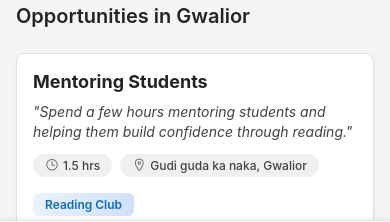
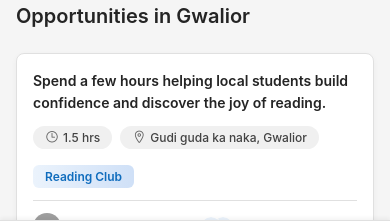
Before and after one commit to Raina541/SocialWorkers-2.0, a React Native app: screen / in a window 390 px wide. Shown: the part 553-775 px from the top of the page. Built offline with nearby package versions, Linux system fonts and the light colour scheme; grey boxes are pictures that could not be loaded.

Commit message:
Update opportunity card layout to story-style sentences

```diff
--- a/components/OpportunityCard.tsx
+++ b/components/OpportunityCard.tsx
@@ -5,6 +5,66 @@ import { Card } from './Card';
 import { Ionicons } from '@expo/vector-icons';
 import { LinearGradient } from 'expo-linear-gradient';
 import { Opportunity } from '../services/personalization';
+
+const getOpportunityStory = (opp: Opportunity): string => {
+  const staticStories: Record<string, string> = {
+    opp_1: "Spend a few hours helping local students build confidence and discover the joy of reading.",
+    opp_2: "Help us sort and package essential medicines and diagnostics to support clinics in nearby rural communities.",
+    opp_3: "Join us in distributing warm dinner packets to neighbors staying at our community transit shelters tonight.",
+    opp_4: "Help plant a native urban forest by digging and planting saplings to cool down our city streets.",
+    opp_5: "Support local farmers by reviewing hailstorm damage reports from home to approve critical relief seed vouchers.",
+    opp_6: "Review textbook audio transcriptions online to ensure visually impaired college students have access to vital learning materials.",
+    opp_7: "Design simple local posters from home to help spread the word about our stray dog rabies vaccination drive.",
+  };
+
+  if (opp.id && staticStories[opp.id]) {
+    return staticStories[opp.id];
+  }
+
+  // Fallback generator for dynamic/incomplete opportunities
+  const title = opp.title || "";
+  const desc = opp.description || "";
+  const cause = opp.cause || "";
+
+  // 1. If description is high quality and already has target word count (12 to 25 words), clean it and return it
+  if (desc) {
+    let cleanDesc = desc
+      .replace(/(seeking|looking for|needs|requires)\s+volunteers\s+(to|for)\s+/i, "")
+      .replace(/volunteer\s+opportunity\s+to\s+/i, "")
+      .replace(/^volunteers\s+will\s+/i, "")
+      .replace(/we\s+are\s+recruiting\s+/i, "")
+      .replace(/is\s+seeking\s+help\s+with\s+/i, "")
+      .trim();
+
+    if (cleanDesc.length > 0) {
+      cleanDesc = cleanDesc.charAt(0).toUpperCase() + cleanDesc.slice(1);
+      if (!cleanDesc.endsWith('.')) {
+        cleanDesc += '.';
+      }
+
+      const wordCount = cleanDesc.split(/\s+/).length;
+      if (wordCount >= 10 && wordCount <= 25) {
+        return cleanDesc;
+      }
+    }
+  }
+
+  // 2. Otherwise generate structured story sentence using cause and title
+  const cleanCause = cause.toLowerCase()
+    .replace(/&/g, "and")
+    .replace(/support for/i, "")
+    .trim();
+
+  const action = title.toLowerCase()
+    .replace(/drive/i, "drives")
+    .trim();
+
+  if (opp.isRemote) {
+    return `Join our mission to ${action} and help support ${cleanCause} from your home.`;
+  } else {
+    return `Spend a few hours helping us ${action} to support ${cleanCause} in our community.`;
+  }
+};
 
 interface OpportunityCardProps {
   opportunity: Opportunity;
@@ -18,17 +78,13 @@ export const OpportunityCard: React.FC<OpportunityCardProps> = ({
   isDarkMode = false,
 }) => {
   const themeColors = isDarkMode ? Colors.dark : Colors.light;
+  const storySentence = getOpportunityStory(opportunity);
 
   return (
     <Card variant="Filled" size="Medium" onPress={onPress} isDarkMode={isDarkMode} style={styles.card}>
-      {/* 1. Large Bold Heading (18-20px) */}
-      <Text style={[styles.title, { color: themeColors.neutralForeground1 }]}>
-        {opportunity.title}
-      </Text>
-
-      {/* 2. Descriptive storytelling need text (2-3 lines) */}
-      <Text style={[styles.description, { color: themeColors.neutralForeground2 }]} numberOfLines={3}>
-        "{opportunity.description}"
+      {/* Primary Story-style Content */}
+      <Text style={[styles.storyText, { color: themeColors.neutralForeground1 }]}>
+        {storySentence}
       </Text>
 
       {/* 3. Meta Information Row (Clock and Location chips) */}
@@ -124,16 +180,9 @@ const styles = StyleSheet.create({
     marginVertical: Spacing.s / 2,
     borderWidth: 1,
   },
-  title: {
-    fontSize: 18,
-    fontWeight: '700',
-    lineHeight: 24,
-    marginBottom: Spacing.xs,
-  },
-  description: {
-    ...Typography.body,
-    fontStyle: 'italic',
-    lineHeight: 20,
+  storyText: {
+    ...Typography.bodyStrong,
+    lineHeight: 22,
     marginBottom: Spacing.s,
   },
   metaRow: {
```
